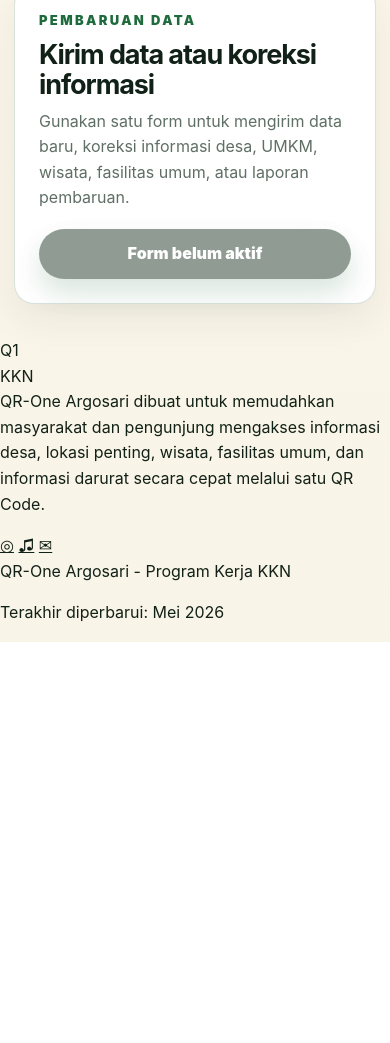
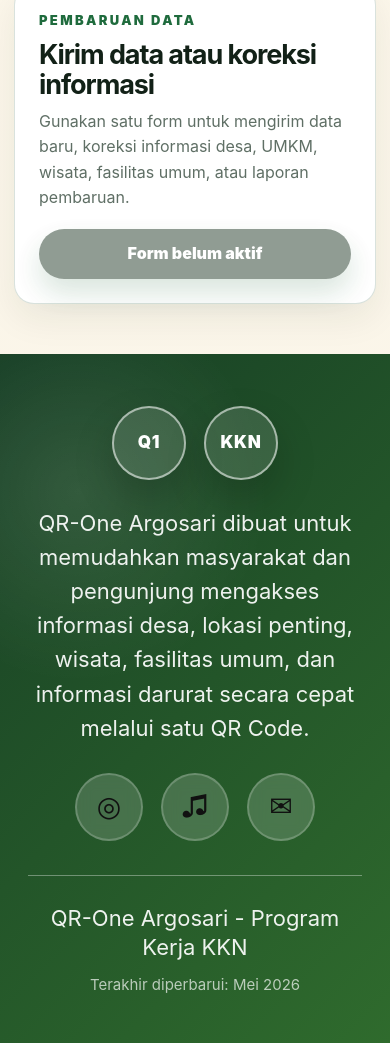
Before and after one commit to JimRobin-Ally/QR-One-III, a plain HTML site: page index.html in a window 390 px wide. Shown: the part 3360-4403 px from the top of the page. Before the commit the page ends 4002 px from the top, so only its background shows below. Drawn offline with Linux system fonts and the light colour scheme.

Commit message:
Update style.css

```diff
--- a/style.css
+++ b/style.css
@@ -517,3 +517,141 @@ h3 {
   .priority-item { align-items: flex-start; }
   .footer-inner { flex-direction: column; }
 }
+
+/* ==============================
+   FOOTER QR-ONE
+   ============================== */
+
+.qr-footer {
+  margin-top: 50px;
+  background:
+    radial-gradient(circle at 20% 20%, rgba(255, 255, 255, 0.10), transparent 30%),
+    linear-gradient(135deg, #173f25, #2f6b2d);
+  color: #f4f7ef;
+  text-align: center;
+  padding: 76px 20px 64px;
+}
+
+.qr-footer-inner {
+  width: min(100% - 24px, 920px);
+  margin: 0 auto;
+}
+
+.qr-footer-logos {
+  display: flex;
+  justify-content: center;
+  align-items: center;
+  gap: 26px;
+  margin-bottom: 34px;
+}
+
+.qr-footer-logo {
+  width: 96px;
+  height: 96px;
+  display: grid;
+  place-items: center;
+  border-radius: 50%;
+  border: 2px solid rgba(255, 255, 255, 0.55);
+  background: rgba(255, 255, 255, 0.12);
+  color: #ffffff;
+  font-weight: 900;
+  font-size: 22px;
+  letter-spacing: 0.04em;
+  box-shadow: 0 18px 40px rgba(0, 0, 0, 0.18);
+}
+
+.qr-footer-description {
+  max-width: 880px;
+  margin: 0 auto 34px;
+  font-size: clamp(24px, 3.5vw, 42px);
+  line-height: 1.55;
+  font-weight: 400;
+  color: rgba(255, 255, 255, 0.92);
+}
+
+.qr-footer-socials {
+  display: flex;
+  justify-content: center;
+  gap: 28px;
+  margin-bottom: 42px;
+}
+
+.qr-footer-socials a {
+  width: 88px;
+  height: 88px;
+  display: grid;
+  place-items: center;
+  border-radius: 50%;
+  text-decoration: none;
+  color: #111;
+  font-size: 34px;
+  background: rgba(255, 255, 255, 0.16);
+  border: 2px solid rgba(255, 255, 255, 0.20);
+  backdrop-filter: blur(8px);
+  transition: transform 0.18s ease, background 0.18s ease;
+}
+
+.qr-footer-socials a:hover,
+.qr-footer-socials a:focus {
+  transform: translateY(-3px);
+  background: rgba(255, 255, 255, 0.26);
+}
+
+.qr-footer-line {
+  width: min(100%, 780px);
+  height: 1px;
+  margin: 0 auto 28px;
+  background: rgba(255, 255, 255, 0.35);
+}
+
+.qr-footer-copy {
+  margin: 0;
+  font-size: clamp(22px, 3vw, 34px);
+  line-height: 1.35;
+  color: rgba(255, 255, 255, 0.92);
+}
+
+.qr-footer-update {
+  margin: 10px 0 0;
+  font-size: 15px;
+  color: rgba(255, 255, 255, 0.68);
+}
+
+/* Tampilan HP */
+@media (max-width: 640px) {
+  .qr-footer {
+    padding: 52px 16px 46px;
+  }
+
+  .qr-footer-logos {
+    gap: 18px;
+    margin-bottom: 26px;
+  }
+
+  .qr-footer-logo {
+    width: 74px;
+    height: 74px;
+    font-size: 17px;
+  }
+
+  .qr-footer-description {
+    font-size: 22px;
+    line-height: 1.55;
+    margin-bottom: 28px;
+  }
+
+  .qr-footer-socials {
+    gap: 18px;
+    margin-bottom: 34px;
+  }
+
+  .qr-footer-socials a {
+    width: 68px;
+    height: 68px;
+    font-size: 28px;
+  }
+
+  .qr-footer-copy {
+    font-size: 22px;
+  }
+}
```
